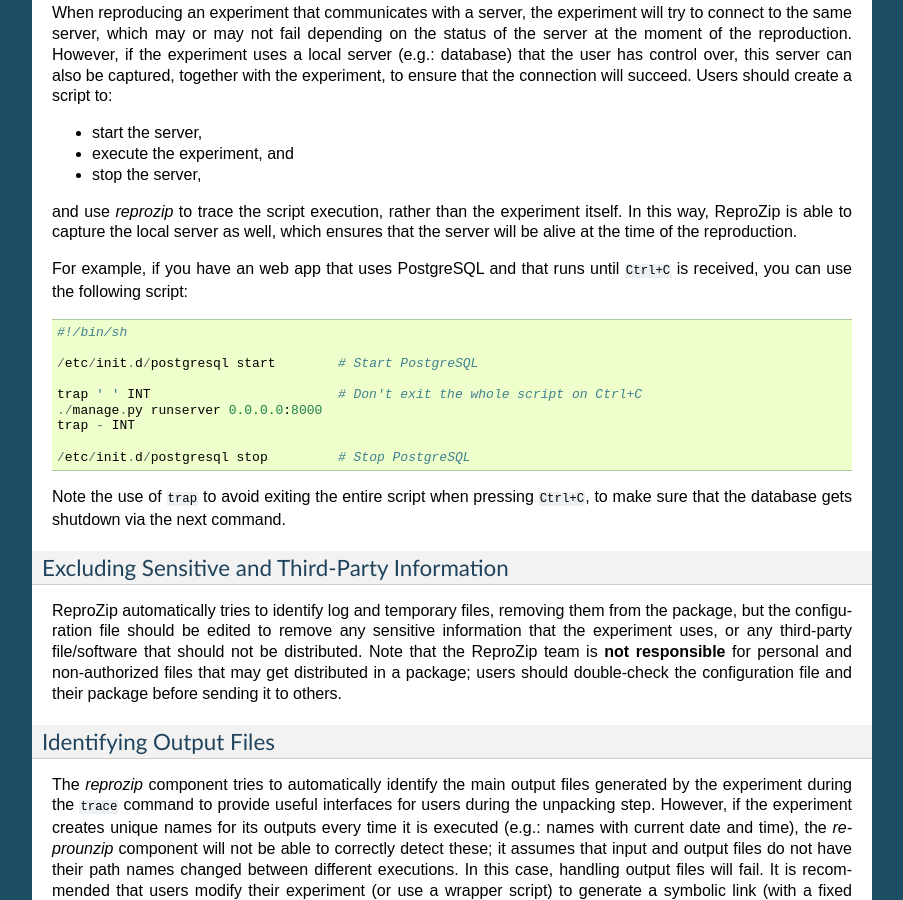
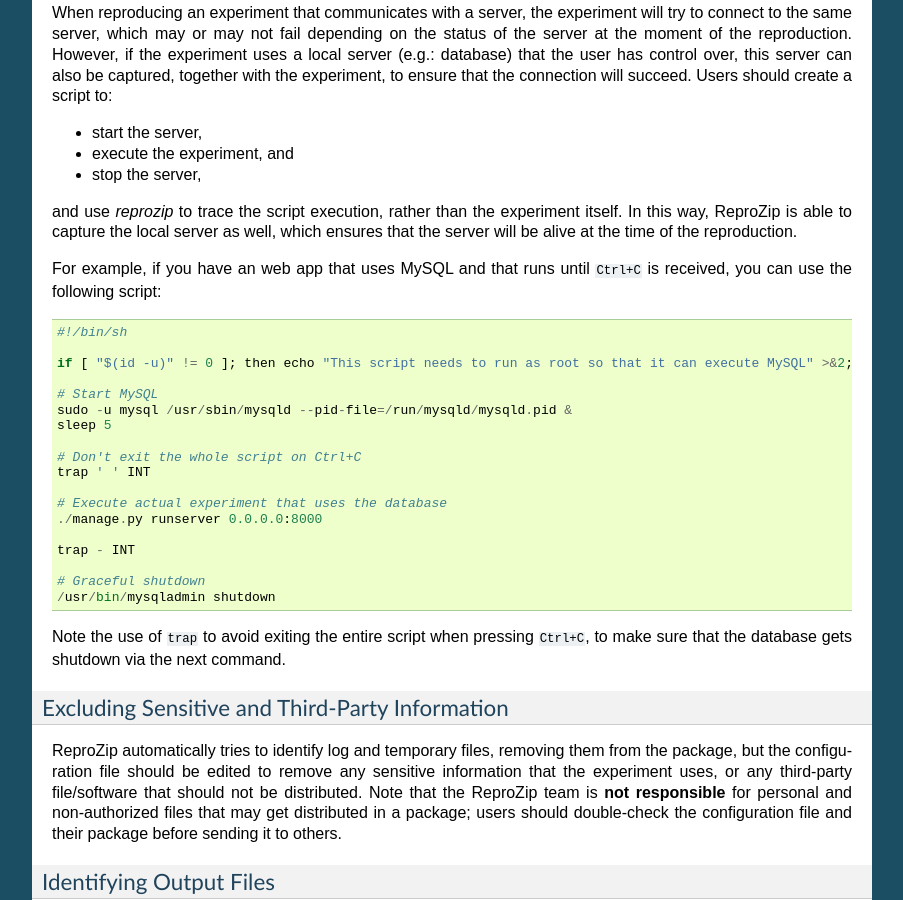
Before and after one commit to VIDA-NYU/reprozip, a Sphinx documentation site: the page built from docs/packing.rst, in a window 1280 px wide and 900 px high, scrolled down 4031 px. Shown: the whole window, without its empty margins (198-1101 px from the left). Built offline with Sphinx 7.4.7, drawn with Linux system fonts in a browser that asks for light colours.

```diff
--- a/docs/packing.rst
+++ b/docs/packing.rst
@@ -181,17 +181,26 @@ When reproducing an experiment that communicates with a server, the experiment w
 
 and use *reprozip* to trace the script execution, rather than the experiment itself. In this way, ReproZip is able to capture the local server as well, which ensures that the server will be alive at the time of the reproduction.
 
-For example, if you have an web app that uses PostgreSQL and that runs until ``Ctrl+C`` is received, you can use the following script::
+For example, if you have an web app that uses MySQL and that runs until ``Ctrl+C`` is received, you can use the following script::
 
     #!/bin/sh
 
-    /etc/init.d/postgresql start        # Start PostgreSQL
+    if [ "$(id -u)" != 0 ]; then echo "This script needs to run as root so that it can execute MySQL" >&2; exit 1; fi
 
-    trap ' ' INT                        # Don't exit the whole script on Ctrl+C
+    # Start MySQL
+    sudo -u mysql /usr/sbin/mysqld --pid-file=/run/mysqld/mysqld.pid &
+    sleep 5
+
+    # Don't exit the whole script on Ctrl+C
+    trap ' ' INT
+
+    # Execute actual experiment that uses the database
     ./manage.py runserver 0.0.0.0:8000
+
     trap - INT
 
-    /etc/init.d/postgresql stop         # Stop PostgreSQL
+    # Graceful shutdown
+    /usr/bin/mysqladmin shutdown
 
 Note the use of ``trap`` to avoid exiting the entire script when pressing ``Ctrl+C``, to make sure that the database gets shutdown via the next command.
 
```
Also changed, not shown: docs/troubleshooting.rst (+2 -6 lines).
